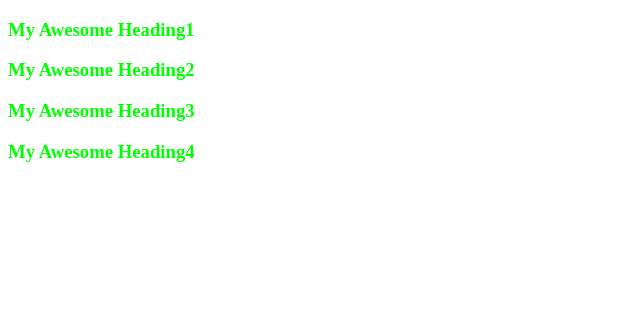
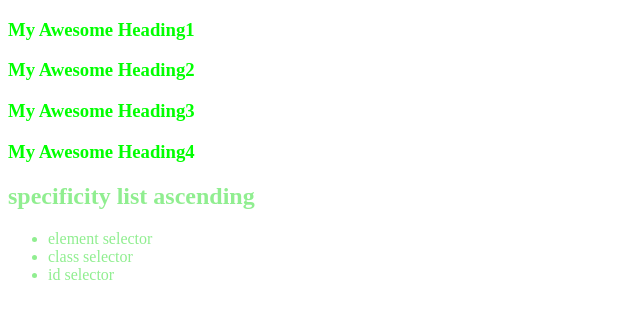
Before and after one commit to mikailislam1/ui-ux, a plain HTML site: page index.html in a window 1280 px wide. Shown: the whole page, without its empty margins (0-640 px from the left). Drawn offline with Linux system fonts and the light colour scheme.

Commit message:
added specificity list

```diff
--- a/index.html
+++ b/index.html
@@ -32,5 +32,11 @@
     <h3 id="second" class="purple blue" style="color: aqua;">My Awesome Heading2</h3>
     <h3>My Awesome Heading3</h3>
     <h3 class="purple blue">My Awesome Heading4</h3>
+    <h2>specificity list ascending</h2>
+    <ul>
+        <li>element selector</li>
+        <li>class selector</li>
+        <li>id selector</li>
+    </ul>
 </body>
 </html>
```
